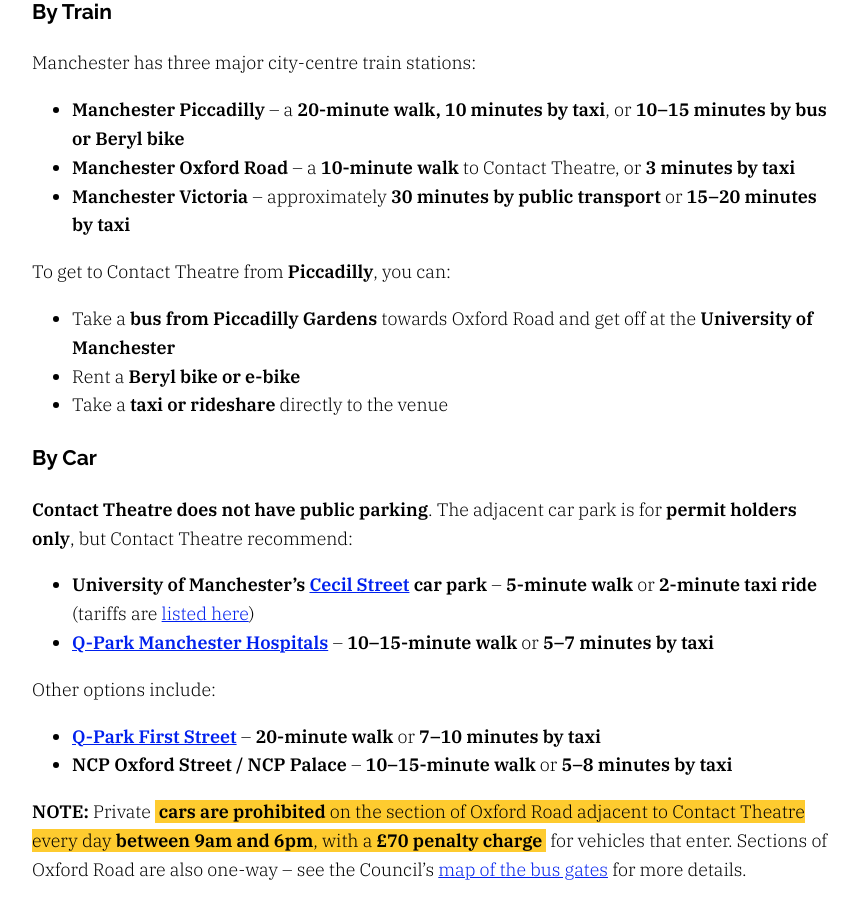
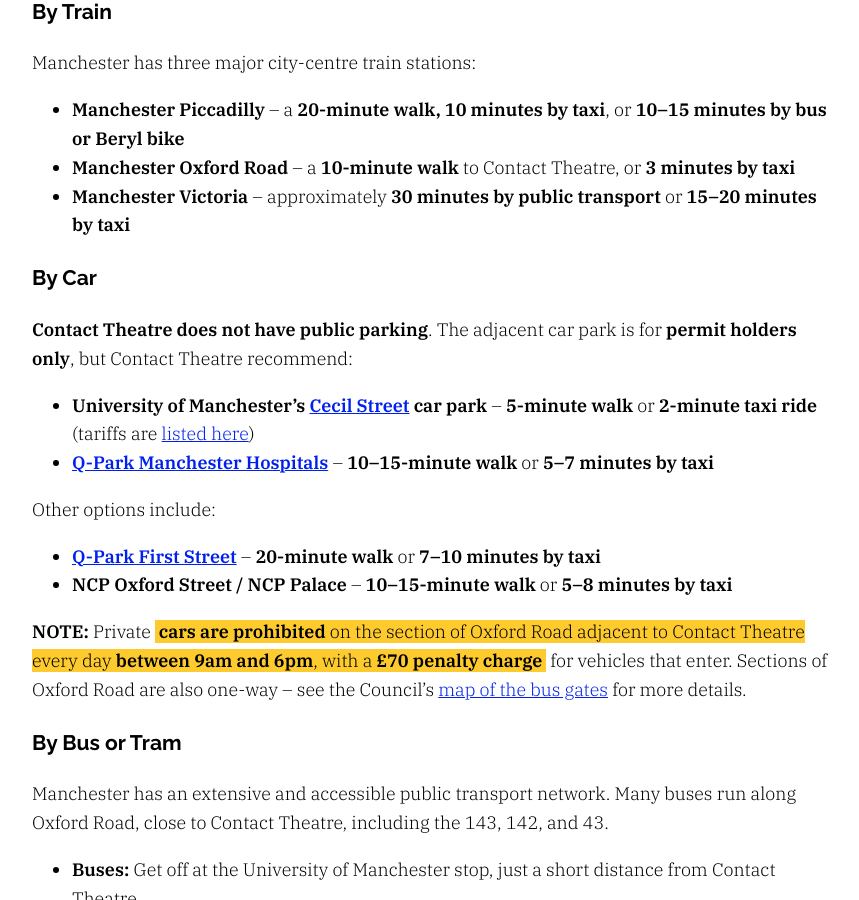
Before and after one commit to gma/2025.pyconuk.org, a Jekyll site: the page built from src/venue.md, in a window 1280 px wide and 900 px high, scrolled down 4582 px. Shown: the whole window, without its empty margins (208-1067 px from the left). Built offline with Jekyll 4.4.1, drawn with Linux system fonts in a browser that asks for light colours.

Commit message:
Remove Piccadilly-specific travel instructions
By which I mean, I don't think Piccadilly needs its own separate set
of bullet points here.

```diff
--- a/src/venue.md
+++ b/src/venue.md
@@ -141,12 +141,6 @@ Manchester has three major city-centre train stations:
 - **Manchester Oxford Road** – a **10-minute walk** to Contact Theatre, or **3 minutes by taxi**
 - **Manchester Victoria** – approximately **30 minutes by public transport** or **15–20 minutes by taxi**
 
-To get to Contact Theatre from **Piccadilly**, you can:
-
-- Take a **bus from Piccadilly Gardens** towards Oxford Road and get off at the **University of Manchester**
-- Rent a **Beryl bike or e-bike**
-- Take a **taxi or rideshare** directly to the venue
-
 ### By Car
 
 **Contact Theatre does not have public parking**. The adjacent car park is for **permit holders only**, but Contact Theatre recommend:
```
